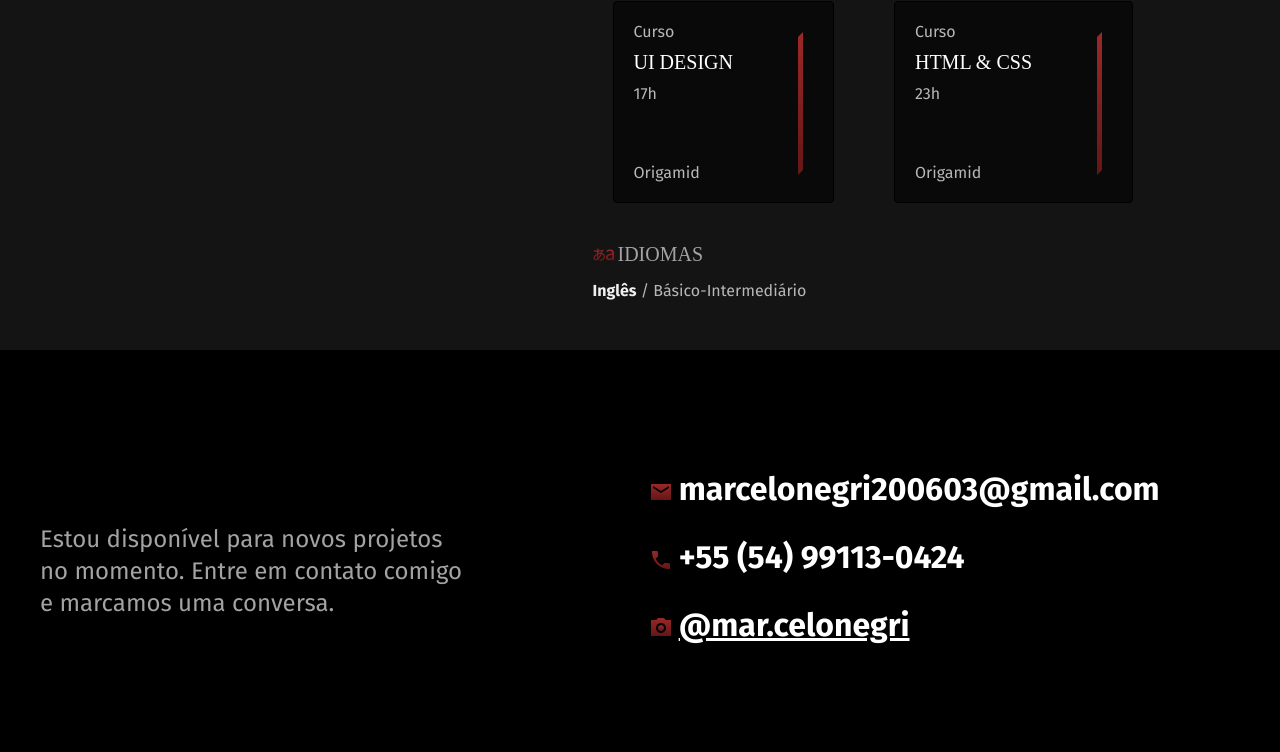
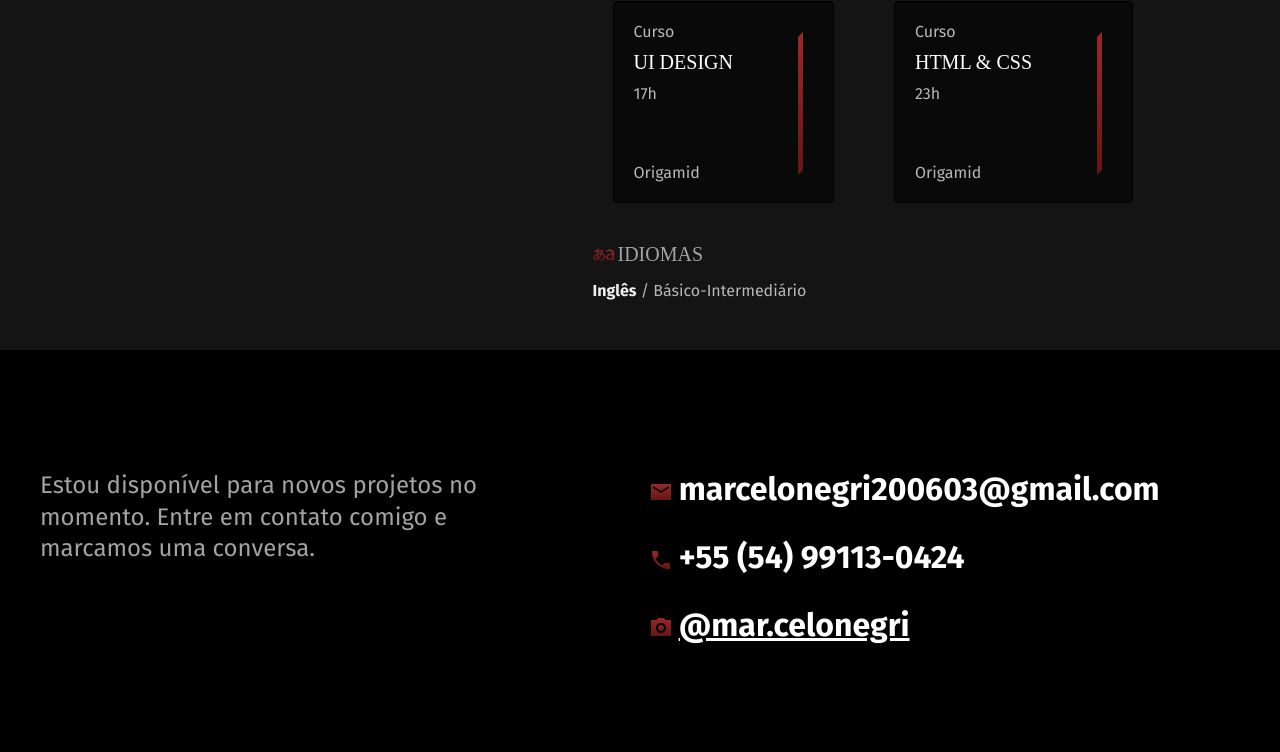
Before and after one commit to marceloemilionegri/marceloemilionegri.github.io, a plain HTML site: page index.html in a window 1280 px wide. Shown: the part 2217-2969 px from the top of the page. Drawn offline with Linux system fonts and the light colour scheme; a web font is replaced by a local one.

Commit message:
footer padding

```diff
--- a/estilo/footer.css
+++ b/estilo/footer.css
@@ -29,11 +29,9 @@
 }
 
 .footer-texto {
-    align-self: center;
     font-size: 1.5rem;
     line-height: 1.33;
-    padding: 30px;
-    padding-left: 0px;
+    padding-bottom: 60px;
     color: var(--c6);
 }
 
--- a/index.html
+++ b/index.html
@@ -4,7 +4,7 @@
     <meta charset="UTF-8">
     <meta name="viewport" content="width=device-width, initial-scale=1.0">
     <meta name="description" content="Desenvolvedor Front-end & UX/UI Designer Localizado no Rio Grande do Sul">
-    <link rel="stylesheet" href="./estilo/style.min.css">
+    <link rel="stylesheet" href="./estilo/style.css">
     <link rel="icon" href="./favicon.svg" type="image/svg+xml">
     <link rel="preconnect" href="https://fonts.googleapis.com">
     <link rel="preconnect" href="https://fonts.gstatic.com" crossorigin>
```
